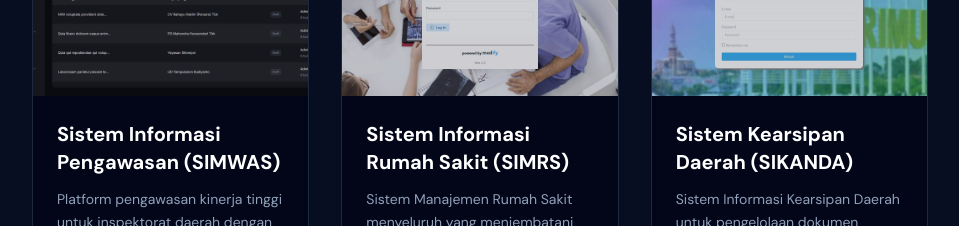
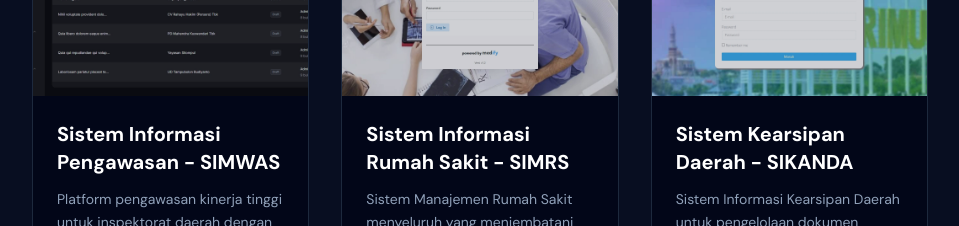
Before and after one commit to Avsholeh/avsholeh.github.io, a React (Vite) app: page / in a window 1280 px wide. Shown: the part 1660-1886 px from the top of the page, without its empty margins (160-1119 px from the left). Built offline with nearby package versions, Linux system fonts and the light colour scheme.

Commit message:
chore: improve the writing of project title

```diff
--- a/src/data.ts
+++ b/src/data.ts
@@ -134,7 +134,7 @@ export const experience: Experience[] = [
 export const projects: Project[] = [
   {
     id: "proj-1",
-    title: "Sistem Informasi Pengawasan (SIMWAS)",
+    title: "Sistem Informasi Pengawasan - SIMWAS",
     description:
       "Platform pengawasan kinerja tinggi untuk inspektorat daerah dengan fitur pelacakan audit real-time.",
     longDescription:
@@ -154,7 +154,7 @@ export const projects: Project[] = [
   },
   {
     id: "proj-2",
-    title: "Sistem Informasi Rumah Sakit (SIMRS)",
+    title: "Sistem Informasi Rumah Sakit - SIMRS",
     description:
       "Sistem Manajemen Rumah Sakit menyeluruh yang menjembatani standar data kesehatan BPJS dengan alur kerja internal.",
     longDescription:
@@ -172,7 +172,7 @@ export const projects: Project[] = [
   },
   {
     id: "proj-3",
-    title: "Sistem Kearsipan Daerah (SIKANDA)",
+    title: "Sistem Kearsipan Daerah - SIKANDA",
     description:
       "Sistem Informasi Kearsipan Daerah untuk pengelolaan dokumen pemerintah yang efisien dan terstruktur.",
     longDescription:
@@ -256,7 +256,7 @@ export const projects: Project[] = [
   },
   {
     id: "proj-7",
-    title: "Images to WebP Bulk Converter (WebPBox)",
+    title: "Images to WebP Bulk Converter - WebPBox.com",
     description:
       "Aplikasi web berbasis Nextjs untuk mengkonversi ribuan gambar sekaligus (JPG, PNG, GIF) ke format WebP secara massal dengan optimasi kualitas dan ukuran yang dapat diatur.",
     longDescription:
```
